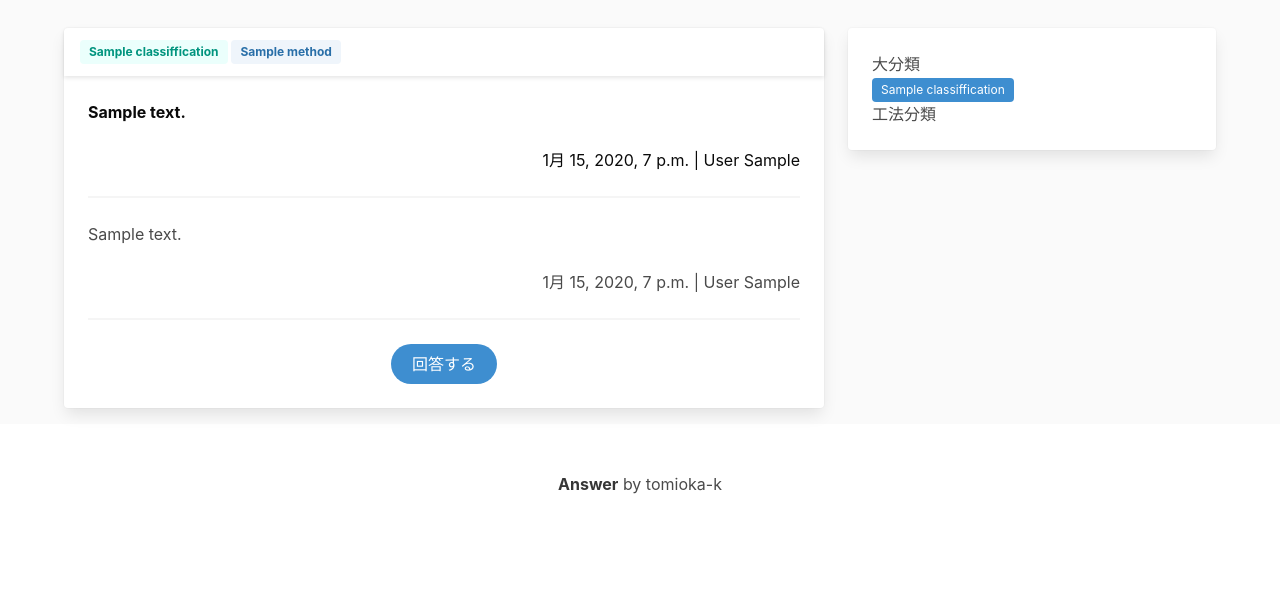
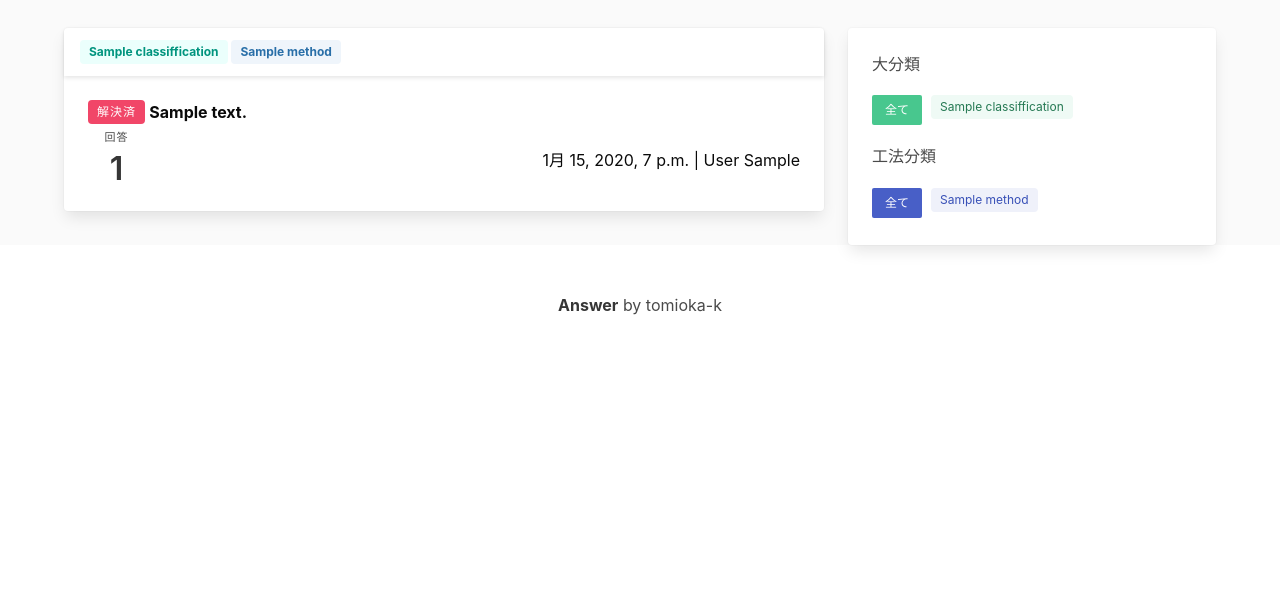
Before and after one commit to tomioka-k/tajima_answer, a Django app: page /answer/ in a window 1280 px wide. Shown: the part 56-647 px from the top of the page. Run offline with Django 3.2, Linux system fonts and the light colour scheme; a user stored in the database is signed in; tables that the repository leaves empty hold one stand-in row (values such as "Sample post"); some libraries are stand-ins or nearby versions.

Commit message:
pagenate and index view kaitou display #14

```diff
--- /dev/null
+++ b/answer/templatetags/simple_tags.py
@@ -0,0 +1,11 @@
+from django import template
+register = template.Library()
+
+
+@register.simple_tag
+def url_replace(request, field, value):
+    """GETパラメータを一部を置き換える"""
+
+    url_dict = request.GET.copy()
+    url_dict[field] = str(value)  # Django2.1の一部対策。通常はvalueだけでOK
+    return url_dict.urlencode()
--- a/answer/views.py
+++ b/answer/views.py
@@ -1,11 +1,12 @@
 from django.core.checks import messages
+from django.db.models import Q
 from django.shortcuts import render, redirect, get_object_or_404
 from django.views.decorators.http import require_POST
 from django.urls import reverse
 from django.contrib.auth.decorators import login_required
 from django.contrib.auth.mixins import LoginRequiredMixin
 from django.views import generic
-from .models import Classiffication, Question, Reply
+from .models import Classiffication, Question, Reply, Method
 from .forms import QuestionForm, ReplyForm
 
 
@@ -14,10 +15,28 @@ class IndexView(LoginRequiredMixin, generic.ListView):
     template_name = 'answer/index.html'
     paginate_by = 20
 
+    def get_queryset(self):
+        request = self.request.GET
+        s_class = request.get('classiffication')
+        s_method = request.get('method')
+        q_class = Q()
+        q_method = Q()
+        if s_class:
+            q_class = Q(classiffication=s_class)
+        if s_method:
+            q_method = Q(method=s_method)
+        object_list = Question.objects.filter(
+            q_class & q_method
+        )
+        return object_list
+
     def get_context_data(self, **kwargs):
         context = super().get_context_data(**kwargs)
         classiffication = Classiffication.objects.all()
+        method = Method.objects.all()
         context['classiffication'] = classiffication
+        context['method'] = method
+
         return context
 
 
--- a/config/settings.py
+++ b/config/settings.py
@@ -74,6 +74,9 @@ TEMPLATES = [
                 'social_django.context_processors.backends',
                 'social_django.context_processors.login_redirect',
             ],
+            'libraries': {
+                'simple_tags': 'answer.templatetags.simple_tags'
+            }
         },
     },
 ]
--- a/static/css/style.css
+++ b/static/css/style.css
@@ -22,3 +22,9 @@ body {
 .card-question {
   margin-bottom: 1rem;
 }
+
+.sticky {
+  position: -webkit-sticky;
+  position: sticky;
+  top: 0;
+}
--- a/templates/answer/components/category_column.html
+++ b/templates/answer/components/category_column.html
@@ -1,11 +1,34 @@
+{% load simple_tags %}
+
 <div class="column is-one-thirds category-column">
-    <div class="card">
+    <div class="card sticky">
         <div class="card-content">
-            <h1>大分類</h1>
-            {% for class in classiffication.all %}
-            <span class="tag is-info">{{ class }}</span>&nbsp;
-            {% endfor %}
-            <h1>工法分類</h1>
+
+            <form method="GET">
+                <!-- class -->
+                <h1 style="margin-bottom: 1rem;">大分類</h1>
+                <button class="button is-small is-success" style="margin: 0.2rem 0 0.2rem 0;" name="classiffication"
+                    value="">
+                    全て
+                </button>&nbsp;
+                {% for class in classiffication.all %}
+                <a class="tag is-small is-success is-light" style="margin: 0.2rem 0 0.2rem 0;"
+                    href="?{%  url_replace request 'classiffication' class.id %}">
+                    {{ class}}
+                </a>&nbsp;
+                {% endfor %}
+                <!-- method -->
+                <h1 style="margin: 1rem 0 1rem 0;">工法分類</h1>
+                <button class="button is-small is-link" style="margin: 0.2rem 0 0.2rem 0;" name="method" value="">
+                    全て
+                </button>&nbsp;
+                {% for method in method.all %}
+                <a class="tag is-small is-link is-light" style="margin: 0.2rem 0 0.2rem 0;"
+                    href="?{%  url_replace request 'method' method.id %}">
+                    {{ method }}
+                </a>&nbsp;
+                {% endfor %}
+            </form>
         </div>
     </div>
 </div>
--- a/templates/answer/components/reply_content.html
+++ b/templates/answer/components/reply_content.html
@@ -1,4 +1,5 @@
 {% load markdown_extras %}
 
-<p>{{ reply|markdown|safe }}</p><br>
-<p class="has-text-right">{{reply.created_at}} | {{ object.user.get_full_name }}</p>
+<p>{{ reply|markdown|safe }}</p>
+<br />
+<p class="has-text-right">{{reply.created_at}} | {{ reply.user.get_full_name }}</p>
--- a/templates/answer/detail.html
+++ b/templates/answer/detail.html
@@ -41,6 +41,7 @@
 
           <br>
           {% if reply.user == user %}
+
           <div class="field is-grouped is-grouped-centered">
             <p class="control">
               <a class="button is-success is-rounded is-small"
--- a/templates/answer/index.html
+++ b/templates/answer/index.html
@@ -5,8 +5,11 @@
 
 {% block content %}
 
+
+
 <div class="columns main-question">
     <div class="column is-two-thirds">
+
         {% for object in object_list %}
 
         <div class="card card-question">
@@ -14,26 +17,38 @@
             {% include 'answer/components/question_card_header.html' %}
 
             <div class="card-content">
-                <a class="content has-text-black" href="{% url 'answer:detail' object.pk %}">
+                <div class="columns">
+                    <div class="column is-1">
+                        <nav class="level">
+                            <div class="level-item has-text-centered">
+                                <div>
+                                    <p class="heading">
+                                        {% if object.resolve is False %}
+                                        <span class="tag is-info">受付中</span>
+                                        {% else %}
+                                        <span class="tag is-danger">解決済</span>
+                                        {% endif %}
+                                    </p>
+                                    <p class="heading">回答</p>
+                                    <p class="title">{{ object.replies.count }}</p>
+                                </div>
+                            </div>
+                        </nav>
+                    </div>
+                    <div class="column">
+                        <a class="content has-text-black" href="{% url 'answer:detail' object.pk %}">
 
-                    {% include 'answer/components/question_content.html' %}
+                            {% include 'answer/components/question_content.html' %}
 
-                </a>
-                <hr />
+                        </a>
 
-                {% for reply in object.replies.all %}
-
-                {% include 'answer/components/reply_content.html' %}
-                <hr>
-
-                {% endfor %}
-
-                <div class="has-text-centered">
-                    <a class="button is-info is-rounded" href="{% url 'answer:detail' object.pk %}">回答する</a>
+                    </div>
                 </div>
             </div>
         </div>
         {% endfor %}
+
+        {% include 'pagenate.html' %}
     </div>
 
     {% include 'answer/components/category_column.html' %}
--- /dev/null
+++ b/templates/pagenate.html
@@ -0,0 +1,41 @@
+{% load simple_tags %}
+
+{% if is_paginated %}
+
+<nav class="pagination is-centered" role="navigation" aria-label="pagination" style="margin: 2rem 0 2rem;">
+    {% if page_obj.has_previous %}
+    <a class="pagination-previous" href="?{%  url_replace request 'page' page_obj.previous_page_number %}"
+        style="background-color: white;">前へ
+    </a>
+    {% endif %}
+    {% if page_obj.has_next%}
+    <a class="pagination-next" href="?{% url_replace request 'page' page_obj.next_page_number %}"
+        style="background-color: white;">次へ</a>
+    {% endif %}
+
+    <ul class="pagination-list">
+
+        {% if page_obj.has_previous %}
+        {% if page_obj.previous_page_number != 1 %}
+        <li><a class="pagination-link" href="?page=1">1</a></li>
+        <li><span class="pagination-ellipsis">&hellip;</span></li>
+        {% endif %}
+        <li><a class="pagination-link" href="?page={{ page_obj.previous_page_number }}">
+                {{ page_obj.previous_page_number }}
+            </a></li>
+        {% endif %}
+
+        <li><a class="pagination-link is-current" href="?page={{ page_obj.number }}">{{ page_obj.number }}</a></li>
+        {% if page_obj.has_next %}
+        <li><a class="pagination-link" href="?page={{ page_obj.next_page_number }}">{{ page_obj.next_page_number }}</a>
+        </li>
+        {% if page_obj.next_page_number != page_obj.paginator.num_pages %}
+        <li><span class="pagination-ellipsis">&hellip;</span></li>
+        <li><a class="pagination-link" href="?page={{ page_obj.paginator.num_pages }}">
+                {{ page_obj.paginator.num_pages}}</a></li>
+        {% endif %}
+        {% endif %}
+    </ul>
+</nav>
+
+{% endif %}
```
